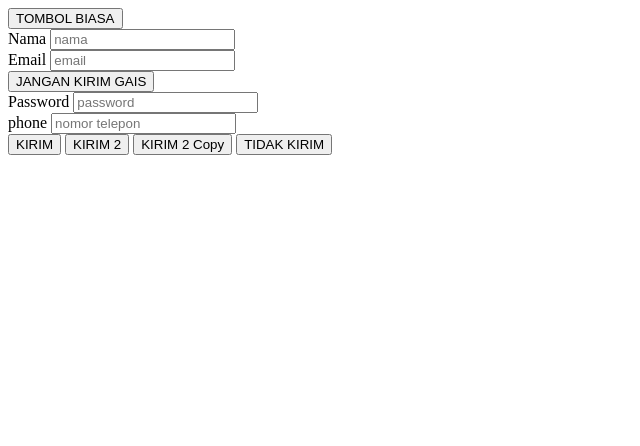
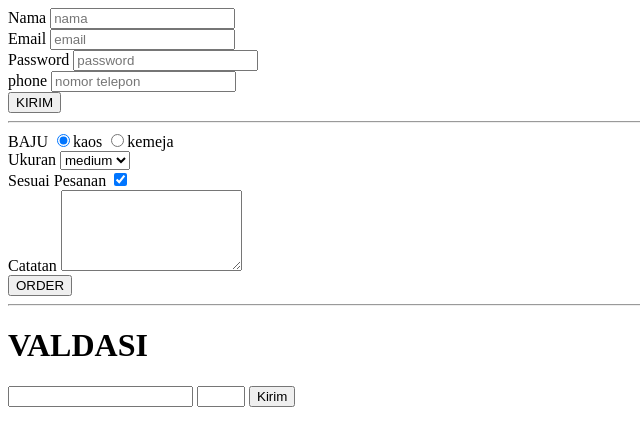
Before and after one commit to rizkyar99/Belajar_html, a plain HTML site: page form.html in a window 1280 px wide. Shown: the whole page, without its empty margins (0-640 px from the left). Drawn offline with Linux system fonts and the light colour scheme.

Commit message:
belajar html done

```diff
--- a/form.html
+++ b/form.html
@@ -7,7 +7,7 @@
 </head>
 <body>
 
-    <form action="/daftar" method="get">
+    <!-- <form action="/daftar" method="get">
         <button type="button">TOMBOL BIASA</button>
         <div>
             <label for="name">Nama</label>
@@ -29,17 +29,87 @@
             <label for="telp">phone</label>
             <input type="number" placeholder="nomor telepon" id="phone">
         </div>
-
+         -->
         <!-- <div>
             <label for="color">color</label>
             <input type="color" placeholder="color" id="color">
         </div> -->
 
-        <button>KIRIM</button>
+        <!-- <button>KIRIM</button>
         <button type="submit">KIRIM 2</button>
         <input type="submit" value="KIRIM 2 Copy">
         <input type="button" value="TIDAK KIRIM">
 
+    </form> -->
+
+    <form action="/daftar" method="POST">
+
+        <div>
+            <label for="name">Nama</label>
+            <input type="text" placeholder="nama" name="name">
+        </div>
+
+        <div>
+            <label for="email">Email</label>
+            <input type="email" placeholder="email" id="email" name="email">
+        </div>
+
+        <div>
+            <label for="password" form="password">Password</label>
+            <input type="password" placeholder="password" id="password" name="password">
+        </div>
+
+        <div>
+            <label for="telp">phone</label>
+            <input type="number" placeholder="nomor telepon" id="phone" name="phone">
+        </div>
+
+        <button>KIRIM</button>
+
+    </form>
+
+    <hr>
+
+    <form action="/order">
+
+        <div>
+            <label for="baju">BAJU</label>
+            <input type="radio" name="baju" id="" value="kaos" checked><label for="">kaos</label>
+            <input type="radio" name="baju" id="" value="kemeja"><label for="">kemeja</label>
+        </div>
+
+        <div>
+            <label for="ukuran">Ukuran</label>
+            <select name="ukuran" id="Ukuran">
+                <option>-</option>
+                <option value="s">small</option>
+                <option value="m" selected>medium</option>
+                <option value="l">large</option>
+            </select>
+        </div>
+
+        <div>
+            <label for="term">Sesuai Pesanan</label>
+            <input type="checkbox" name="term" id="term" value="benar" checked>
+        </div>
+
+        <div>
+            <label for="notes">Catatan</label>
+            <textarea name="notes" id="notes" cols="20" rows="5"></textarea>
+        </div>
+        <button>ORDER</button>
+
+    </form>
+
+
+    <hr>
+
+    <h1>VALDASI</h1>
+
+    <form action="/valid">
+        <input type="text" name="input" required minlength="3" maxlength="5">
+        <input type="number" name="number" min="2" max="5">
+        <button type="submit">Kirim</button>
     </form>
 
 </body>
@@ -109,5 +179,100 @@ kita juga bisa membuat button dari elemen input yakni dengan menggunakan atribut
 type button. jika atribut input diganti submit maka akan menjadi button untuk submit
 data. lalu untuk penanda button dapat ditulis di atribut value
 
-last BUTTON
+
+-> ATRIBUT NAME pad element input
+berguna memebrikan informasi pada user, misal pada inputan name, ketika user input
+suatu, maka dengan atribut name ini user bisa menetahui bahwa nilai inputan name ini dan
+inputan ini milik form mana
+
+contoh :
+<label for="name">Nama</label>
+<input type="text" placeholder="nama" name="name">
+
+maka di url bar akan muncul :
+file:///D:/daftar?name=bejo&email=bejo%40mail.com&password=123&phone=0899
+
+- %40 ADALAH URL-ENCODE CODE DARI @
+
+method get = data dari form terlihat di url bar
+method post = data dari from tidak terlihat namun bisa di lihat di inspek elemen network
+
+
+
+
+->ELEMEN INPUT RADIO BUTTON
+salah satu elemen atau tag input adalah radio button, diujukan untuk pilihan gabda
+contoh :
+
+ <form action="order">
+
+        <label for="">BAJU</label>
+        <input type="radio" name="baju" id="" value="kaos"><label for="">kaos</label>
+        <input type="radio" name="baju" id="" value="kemeja"><label for="">kemeja</label>
+        <button>ORDER</button>
+
+  </form>
+  penjelasan :
+    atribut name perlu di isi agar pilihan dapat di isi satu saja
+    atribut values berfungsi memberikan nilai value pada inputan misal kita pilih kemeja:
+    file:///D:/Kelas_fullstack/html/order?baju=kemeja
+    jika kita ingin memilih salah satu pilihan scara default maka bisa menggunakan atribut checked
+
+
+->ELEMENT INPUT SELECTED / DROPDOWN MENU
+merupakan element input yang berbentuk dropdown penggunaanya seperti radio button :
+
+<label for="ukuran">Ukuran</label>
+            <select name="ukuran" id="Ukuran">
+                <option>-</option>
+                <option value="s">small</option>
+                <option value="m" selected>medium</option>
+                <option value="l">large</option>
+            </select>
+penjelesan :
+seperti biasa for, name, id dibuat sama
+menu dropdown di taruh di tag option, nilai yg yampil di url yakni ada di atribut value
+lalu jika ingin ada pilihan yang otomatis terpilih biasa menggunakan selected
+
+
+->INPUT ELEMENT CHECKBOX
+sangat mirip seperti radio button
+
+        <div>
+            <label for="term">Sesuai Pesanan</label>
+            <input type="checkbox" name="term" id="term" checked>
+        </div>
+penjelasan :
+seperi biasa for, name, id dibuat sama
+jika ingin otomatis tercheck maka bisa menggunakan checked
+
+-> INPUT ELEMENT TEXTAREA
+meruapakan element input yang dapat menangkap banyak inputan dan bisa beberapa baris:
+
+        <div>
+            <label for="notes">Catatan</label>
+            <textarea name="notes" id="notes" cols="20" rows="5"></textarea>
+        </div>
+penjelasan :
+
+adanya atribut cols = panjang inputan atau kotaknya
+atribut rows = banyaknya baris jika lebih dari nilai rows maka akan keluar scroll
+
+
+-> VALIDASI INPUT
+
+     <form action="/valid">
+        <input type="text" name="input" required minlength="3" maxlength="5">
+        <input type="number" name="number" min="2" max="5">
+        <button type="submit">Kirim</button>
+    </form>
+penjelasan :
+
+validasi adalah aturan atau rule yg bisa kita buat untuk inputan misal kita harus mengisi inputan
+dengan panjang yg telah ditetapkan
+misal untuk karakter bisa menggunakan required artinya harus di isi
+lalu minlength adalah minimal karakter dan maxlength adalah maximalkarakter
+
+sedangkan untukinputan number menginakan min adalah angka mulai minimal
+dan max adalah angka maximal
 -->
```
